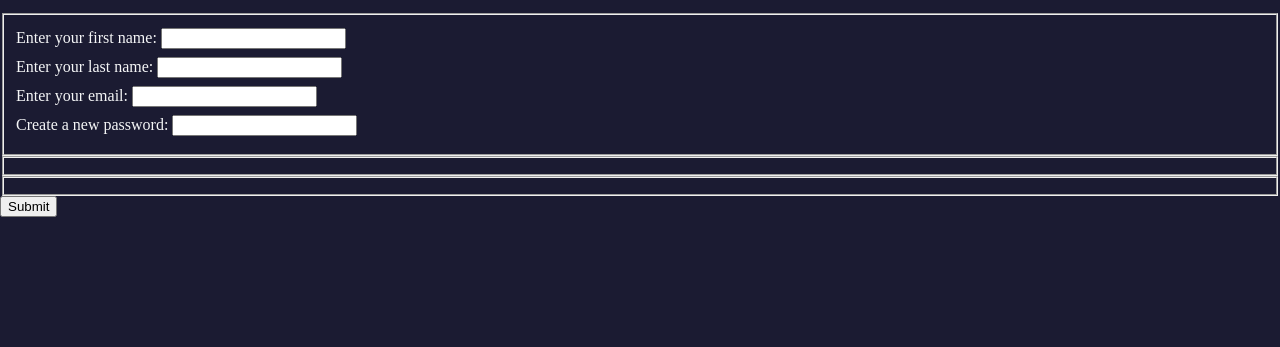
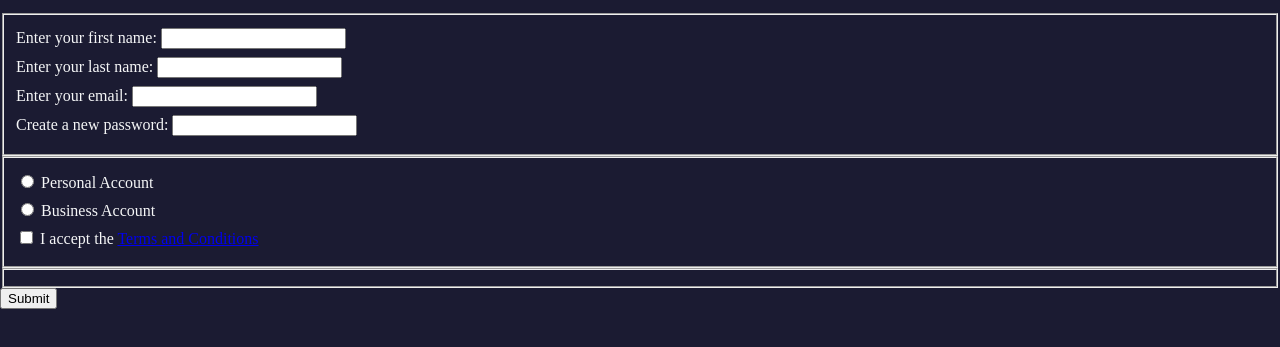
Before and after one commit to dev1-ish/registration-form, a plain HTML site: page index.html in a window 1280 px wide. Shown: the part 101-448 px from the top of the page. Drawn offline with Linux system fonts and the light colour scheme.

Commit message:
[update] form

```diff
--- a/index.html
+++ b/index.html
@@ -17,9 +17,11 @@
         <label for="">Enter your email: <input type="email" required></label>
         <label for="">Create a new password: <input type="password" pattern="[a-z0-5]{8,}" required></label>
     </fieldset>
-
-
-    <fieldset></fieldset>
+    <fieldset>
+        <label><input type="radio" name="account-type"> Personal Account</label>
+        <label><input type="radio" name="account-type"> Business Account</label>
+        <label><input type="checkbox" required> I accept the <a href="terms.html">Terms and Conditions</a></label>
+    </fieldset>
     <fieldset></fieldset>
     <input type="submit" value="Submit">
 </body>
```
